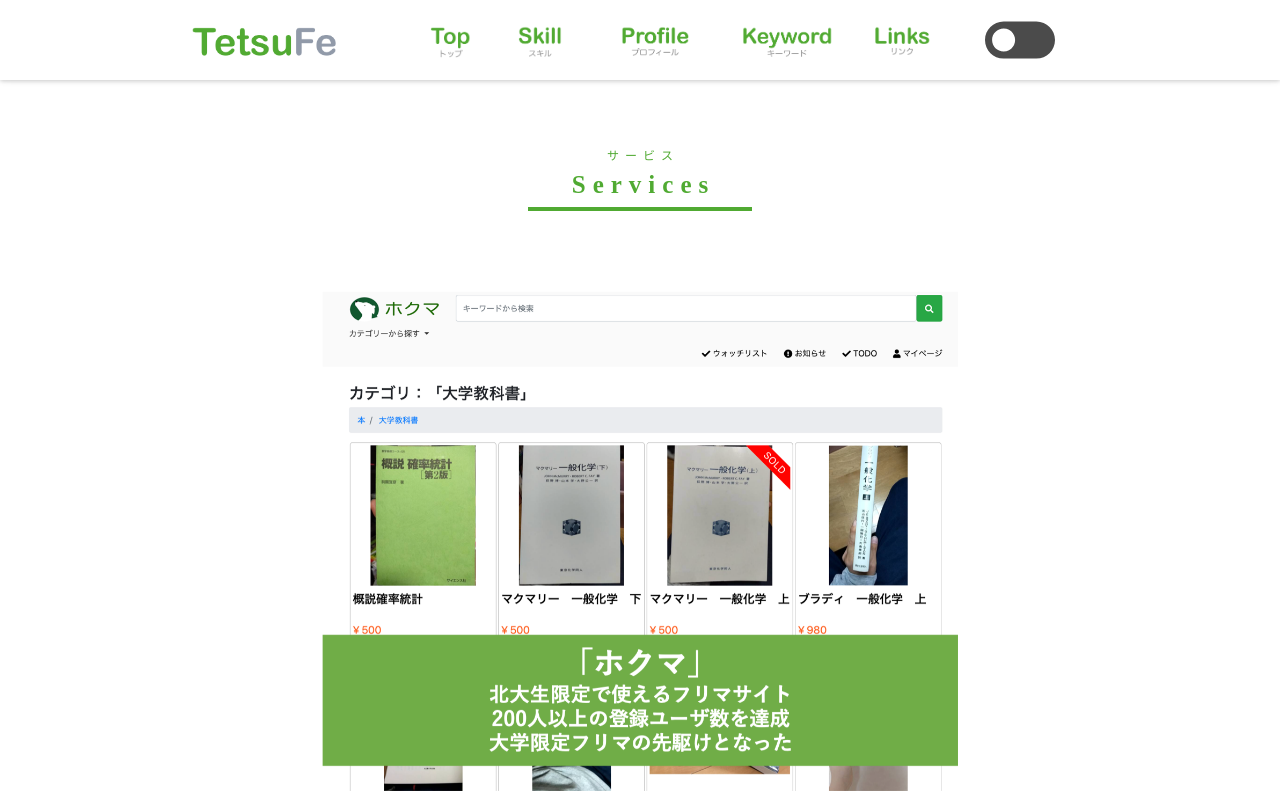
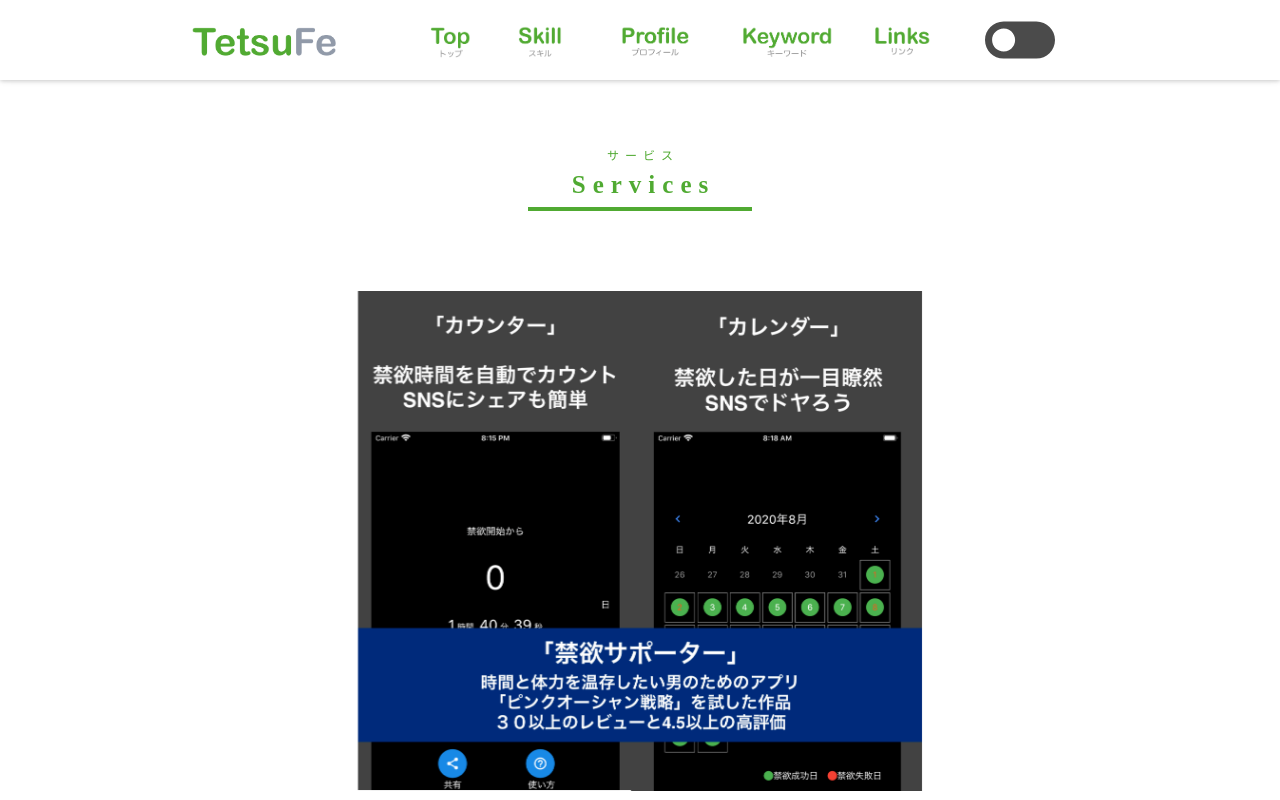
Before and after one commit to TetsuFe/my-official-site, a Nuxt app: page / in a window 1280 px wide. Shown: the top 800 px of the page. Built offline with nearby package versions, Linux system fonts and the light colour scheme.

Commit message:
Add kinyoku supporter to service carousel

```diff
--- a/components/Service.vue
+++ b/components/Service.vue
@@ -5,6 +5,13 @@
       <h3>Services</h3>
     </div>
     <carousel per-page="1" mouse-drag="false">
+      <slide>
+        <div class="img-wrap">
+          <a href="https://apps.apple.com/jp/app/id1524444519?mt=8">
+            <img src="~/assets/images/carousel/kinyoku_supporter.png" />
+          </a>
+        </div>
+      </slide>
       <slide>
         <div class="img-wrap">
           <nuxt-link to="/MyServicesDesc/Hokuma">
```
Also changed, not shown: assets/images/carousel/kinyoku_supporter.png (added).
